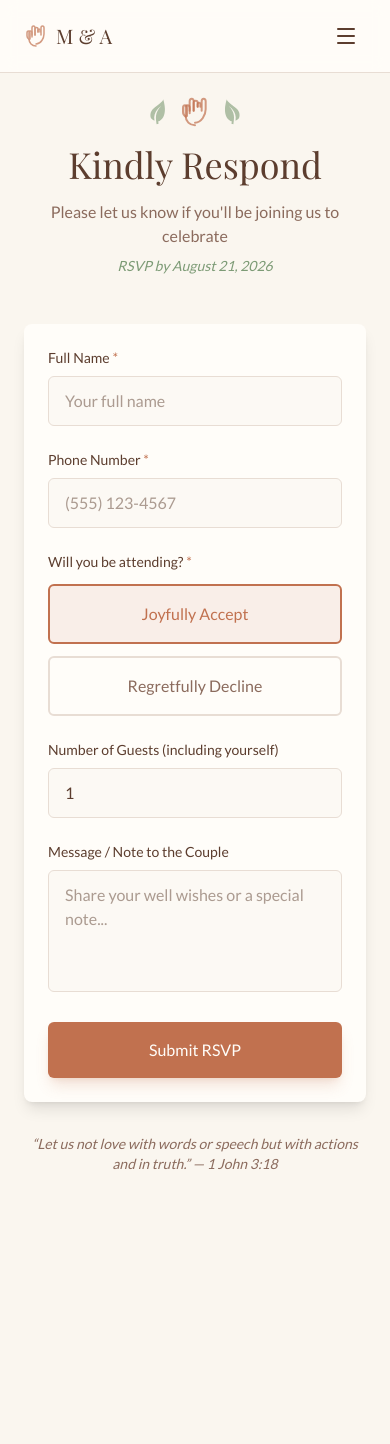
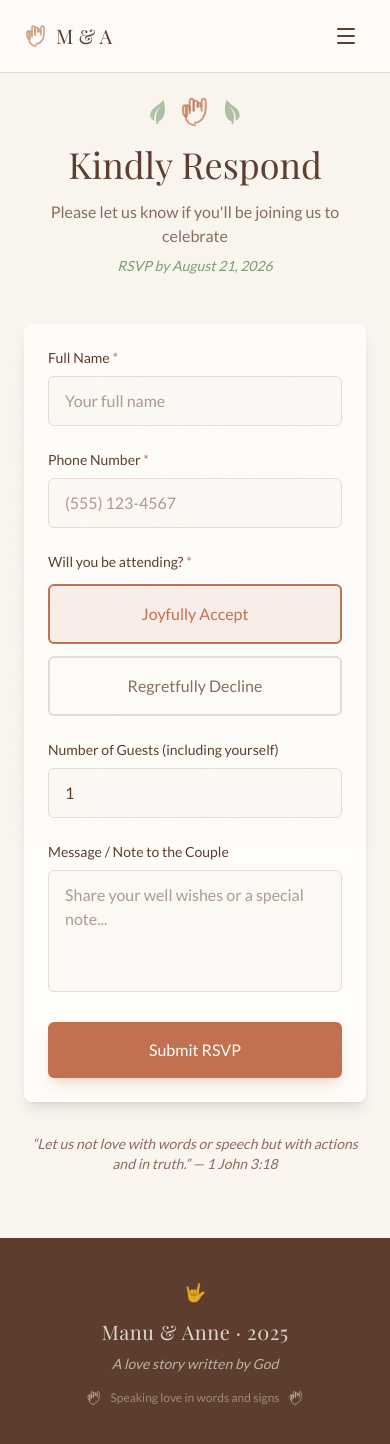
Before and after one commit to invonicstechnologies-hub/wedding-rsvp-website, a Next.js app: page /rsvp in a window 390 px wide. Before the commit the page ends 1238 px from the top, so only its background shows below. Built offline with nearby package versions, Linux system fonts and the light colour scheme; a web font is replaced by a local one.

Commit message:
refactor: polish wedding RSVP site with responsive updates\n\nAdd mobile-first design, shared footer, grain overlay, reduced motion support, and environment variables.

```diff
--- a/app/admin/page.tsx
+++ b/app/admin/page.tsx
@@ -1,7 +1,7 @@
 'use client'
 
 import { useState, useEffect, useMemo } from 'react'
-import { motion, AnimatePresence } from 'framer-motion'
+import { motion, AnimatePresence, useReducedMotion } from 'framer-motion'
 import {
   Users,
   CheckCircle,
@@ -30,6 +30,8 @@ type SortField = 'name' | 'phone' | 'attending' | 'guestCount' | 'createdAt'
 type SortDirection = 'asc' | 'desc'
 
 export default function AdminPage() {
+  const prefersReducedMotion = useReducedMotion()
+
   const [isAuthenticated, setIsAuthenticated] = useState(false)
   const [password, setPassword] = useState('')
   const [passwordError, setPasswordError] = useState('')
--- a/app/details/page.tsx
+++ b/app/details/page.tsx
@@ -1,35 +1,36 @@
 'use client'
 
-import { motion } from 'framer-motion'
+import { motion, useReducedMotion } from 'framer-motion'
 import { MapPin, Clock, Calendar, HelpCircle, Church, PartyPopper } from 'lucide-react'
 import { HandSignIcon } from '@/components/hand-sign-icon'
 import { SimpleLeaf } from '@/components/leaf-decoration'
 import Link from 'next/link'
 
+export default function DetailsPage() {
+  const prefersReducedMotion = useReducedMotion()
+
   const fadeInUp = {
-  initial: { opacity: 0, y: 40 },
+    initial: { opacity: 0, y: prefersReducedMotion ? 0 : 40 },
     whileInView: { opacity: 1, y: 0 },
     viewport: { once: true, margin: '-50px' },
-  transition: { duration: 0.6, ease: 'easeOut' }
+    transition: { duration: prefersReducedMotion ? 0 : 0.6, ease: 'easeOut' }
   }
 
   const staggerContainer = {
     initial: {},
     whileInView: {
       transition: {
-      staggerChildren: 0.15
+        staggerChildren: prefersReducedMotion ? 0 : 0.15
       }
     },
     viewport: { once: true }
   }
 
   const staggerItem = {
-  initial: { opacity: 0, y: 20 },
+    initial: { opacity: 0, y: prefersReducedMotion ? 0 : 20 },
     whileInView: { opacity: 1, y: 0 },
-  transition: { duration: 0.5 }
+    transition: { duration: prefersReducedMotion ? 0 : 0.5 }
   }
-
-export default function DetailsPage() {
   const faqs = [
     {
       question: 'Where should I park?',
@@ -292,16 +293,6 @@ export default function DetailsPage() {
           </Link>
         </motion.div>
       </div>
-
-      {/* Footer */}
-      <footer className="mt-24 py-8 bg-brown text-warm-white/80 text-center">
-        <div className="flex items-center justify-center gap-2 mb-2">
-          <HandSignIcon className="w-5 h-5" />
-          <span className="font-serif text-lg">Manu & Anne</span>
-          <HandSignIcon className="w-5 h-5" />
-        </div>
-        <p className="text-sm">September 21, 2026 • Nashville, TN</p>
-      </footer>
     </div>
   )
 }
--- a/app/layout.tsx
+++ b/app/layout.tsx
@@ -3,6 +3,7 @@ import { Playfair_Display, Lato } from 'next/font/google'
 import { Analytics } from '@vercel/analytics/next'
 import './globals.css'
 import { Navigation } from '@/components/navigation'
+import { Footer } from '@/components/footer'
 
 const playfair = Playfair_Display({
   subsets: ["latin"],
@@ -46,11 +47,14 @@ export default function RootLayout({
 }>) {
   return (
     <html lang="en" className={`${playfair.variable} ${lato.variable} bg-cream`}>
-      <body className="font-sans antialiased min-h-screen">
+      <body className="font-sans antialiased min-h-screen flex flex-col">
+        {/* Grain texture overlay for rustic paper feel */}
+        <div className="grain-overlay" aria-hidden="true" />
         <Navigation />
-        <main>
+        <main className="flex-1">
           {children}
         </main>
+        <Footer />
         {process.env.NODE_ENV === 'production' && <Analytics />}
       </body>
     </html>
--- a/app/page.tsx
+++ b/app/page.tsx
@@ -1,13 +1,16 @@
 'use client'
 
-import { motion } from 'framer-motion'
+import { motion, useReducedMotion } from 'framer-motion'
 import Link from 'next/link'
 import { Countdown } from '@/components/countdown'
 import { HandSignIcon, HeartHandsIcon } from '@/components/hand-sign-icon'
 import { LeafDecoration } from '@/components/leaf-decoration'
 
+export default function HomePage() {
+  const prefersReducedMotion = useReducedMotion()
+
   const fadeInUp = {
-  hidden: { opacity: 0, y: 40 },
+    hidden: { opacity: 0, y: prefersReducedMotion ? 0 : 40 },
     visible: { opacity: 1, y: 0 }
   }
 
@@ -16,13 +19,11 @@ const staggerContainer = {
     visible: {
       opacity: 1,
       transition: {
-      staggerChildren: 0.2,
-      delayChildren: 0.1
+        staggerChildren: prefersReducedMotion ? 0 : 0.2,
+        delayChildren: prefersReducedMotion ? 0 : 0.1
       }
     }
   }
-
-export default function HomePage() {
   return (
     <div className="min-h-screen bg-cream">
       {/* Hero Section - Full Screen */}
@@ -298,19 +299,6 @@ export default function HomePage() {
           </motion.div>
         </div>
       </section>
-
-      {/* Footer */}
-      <footer className="py-10 bg-brown text-warm-white/80 text-center">
-        <div className="flex items-center justify-center gap-3 mb-3">
-          <HandSignIcon className="w-5 h-5" />
-          <span className="font-serif text-xl tracking-wide">M & A</span>
-          <HandSignIcon className="w-5 h-5" />
-        </div>
-        <p className="text-sm">September 21, 2026 &bull; Nashville, Tennessee</p>
-        <p className="text-xs mt-2 text-warm-white/50">
-          Speaking love in words and signs
-        </p>
-      </footer>
     </div>
   )
 }
--- a/app/rsvp/page.tsx
+++ b/app/rsvp/page.tsx
@@ -1,7 +1,7 @@
 'use client'
 
 import { useState } from 'react'
-import { motion, AnimatePresence } from 'framer-motion'
+import { motion, AnimatePresence, useReducedMotion } from 'framer-motion'
 import { HandSignIcon } from '@/components/hand-sign-icon'
 import { SimpleLeaf } from '@/components/leaf-decoration'
 import { Check, Loader2, AlertCircle } from 'lucide-react'
@@ -9,6 +9,8 @@ import { Check, Loader2, AlertCircle } from 'lucide-react'
 type FormState = 'idle' | 'loading' | 'success' | 'error'
 
 export default function RSVPPage() {
+  const prefersReducedMotion = useReducedMotion()
+
   const [formData, setFormData] = useState({
     name: '',
     phone: '',
@@ -55,19 +57,19 @@ export default function RSVPPage() {
     visible: {
       opacity: 1,
       transition: {
-        staggerChildren: 0.1,
+        staggerChildren: prefersReducedMotion ? 0 : 0.1,
       },
     },
   }
 
   const itemVariants = {
-    hidden: { opacity: 0, y: 20 },
+    hidden: { opacity: 0, y: prefersReducedMotion ? 0 : 20 },
     visible: { opacity: 1, y: 0 },
   }
 
   const inputFocusVariants = {
     rest: { scale: 1 },
-    focus: { scale: 1.01, transition: { duration: 0.2 } },
+    focus: { scale: prefersReducedMotion ? 1 : 1.01, transition: { duration: 0.2 } },
   }
 
   // Success state
--- a/components/countdown.tsx
+++ b/components/countdown.tsx
@@ -1,7 +1,7 @@
 'use client'
 
 import { useEffect, useState } from 'react'
-import { motion } from 'framer-motion'
+import { motion, useReducedMotion } from 'framer-motion'
 
 interface TimeLeft {
   days: number
@@ -17,6 +17,7 @@ interface CountdownProps {
 export function Countdown({ targetDate }: CountdownProps) {
   const [timeLeft, setTimeLeft] = useState<TimeLeft>({ days: 0, hours: 0, minutes: 0, seconds: 0 })
   const [mounted, setMounted] = useState(false)
+  const prefersReducedMotion = useReducedMotion()
 
   useEffect(() => {
     setMounted(true)
@@ -55,9 +56,9 @@ export function Countdown({ targetDate }: CountdownProps) {
       {timeUnits.map((unit, index) => (
         <motion.div
           key={unit.label}
-          initial={{ opacity: 0, y: 20 }}
+          initial={{ opacity: prefersReducedMotion ? 1 : 0, y: prefersReducedMotion ? 0 : 20 }}
           animate={{ opacity: 1, y: 0 }}
-          transition={{ delay: index * 0.1 }}
+          transition={{ delay: prefersReducedMotion ? 0 : index * 0.1 }}
           className="text-center"
         >
           <div className="bg-warm-white rounded-lg shadow-lg p-3 md:p-5 min-w-[70px] md:min-w-[90px] border border-border">
--- /dev/null
+++ b/components/footer.tsx
@@ -0,0 +1,36 @@
+'use client'
+
+import { motion, useReducedMotion } from 'framer-motion'
+import { HandSignIcon } from './hand-sign-icon'
+
+export function Footer() {
+  const prefersReducedMotion = useReducedMotion()
+
+  return (
+    <motion.footer
+      initial={{ opacity: prefersReducedMotion ? 1 : 0 }}
+      animate={{ opacity: 1 }}
+      transition={{ delay: prefersReducedMotion ? 0 : 0.5 }}
+      className="py-10 bg-brown text-warm-white/80"
+    >
+      <div className="max-w-6xl mx-auto px-6 text-center">
+        <div className="flex items-center justify-center gap-3 mb-3">
+          <span className="text-lg" role="img" aria-label="Hand sign for I love you">
+            &#x1F91F;
+          </span>
+        </div>
+        <p className="font-serif text-xl tracking-wide mb-2">
+          Manu &amp; Anne &middot; 2025
+        </p>
+        <p className="text-warm-white/60 text-sm italic">
+          A love story written by God
+        </p>
+        <div className="mt-4 flex items-center justify-center gap-2 text-warm-white/40 text-xs">
+          <HandSignIcon className="w-4 h-4" />
+          <span>Speaking love in words and signs</span>
+          <HandSignIcon className="w-4 h-4" />
+        </div>
+      </div>
+    </motion.footer>
+  )
+}
--- a/components/navigation.tsx
+++ b/components/navigation.tsx
@@ -2,7 +2,7 @@
 
 import Link from 'next/link'
 import { usePathname } from 'next/navigation'
-import { motion } from 'framer-motion'
+import { motion, useReducedMotion } from 'framer-motion'
 import { useState } from 'react'
 import { Menu, X } from 'lucide-react'
 import { HandSignIcon } from './hand-sign-icon'
@@ -16,15 +16,16 @@ const navItems = [
 export function Navigation() {
   const pathname = usePathname()
   const [isOpen, setIsOpen] = useState(false)
+  const prefersReducedMotion = useReducedMotion()
 
   // Don't show navigation on admin page
   if (pathname === '/admin') return null
 
   return (
     <motion.nav
-      initial={{ y: -100 }}
+      initial={prefersReducedMotion ? { y: 0 } : { y: -100 }}
       animate={{ y: 0 }}
-      transition={{ duration: 0.6, ease: 'easeOut' }}
+      transition={{ duration: prefersReducedMotion ? 0 : 0.6, ease: 'easeOut' }}
       className="fixed top-0 left-0 right-0 z-50 bg-warm-white/90 backdrop-blur-sm border-b border-border"
     >
       <div className="max-w-6xl mx-auto px-6 py-4">
```
Also changed, not shown: app/globals.css (+21 -0 lines), 1 other file (tests, documents, lock files or other folders). Lines whose indentation alone changed are shown as unchanged.
